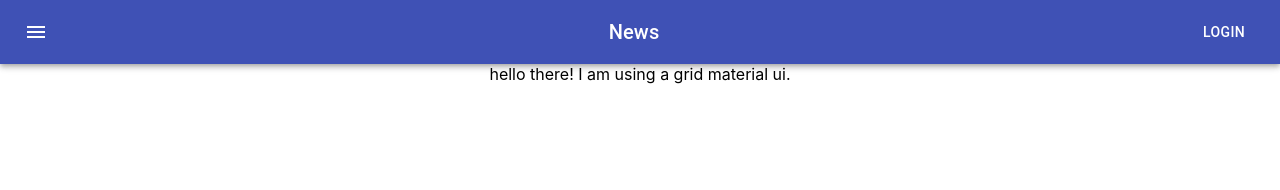
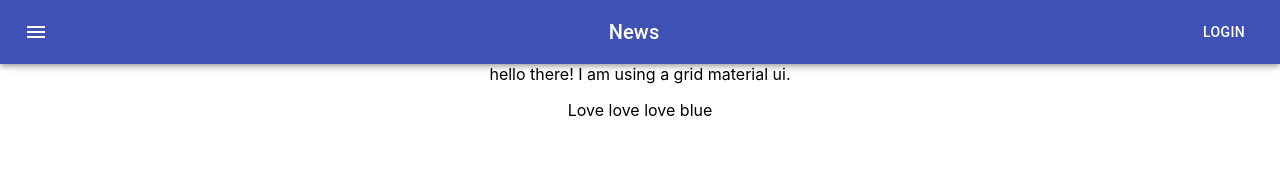
Before and after one commit to appcoreopc/rValtioTrader, a React (Create React App) app in the folder trader/: page / in a window 1280 px wide. Shown: the top 190 px of the page. Built offline with nearby package versions, Linux system fonts and the light colour scheme.

Commit message:
added context

```diff
--- a/trader/src/components/mainpage.tsx
+++ b/trader/src/components/mainpage.tsx
@@ -2,6 +2,7 @@ import Grid from '@material-ui/core/Grid';
 import { makeStyles, createStyles, Theme } from '@material-ui/core/styles';
 import { NavigationBar } from './trader/navigationBar';
 import { BottomBar } from './trader/bottomNav';
+import { Page } from '../themes/countContext';
 
 const useStyles = makeStyles((theme: Theme) =>
   createStyles({
@@ -17,7 +18,6 @@ const useStyles = makeStyles((theme: Theme) =>
   }),
 );
 
-
 export const MainPage = (props:any) => {
 
   const classes = useStyles();
@@ -27,6 +27,7 @@ export const MainPage = (props:any) => {
         <Grid container spacing={3}>
           <Grid item xs={12}>
               hello there! I am using a grid material ui.
+              <Page />
           </Grid>
         </Grid>
 
--- a/trader/src/components/trader/navigationBar.tsx
+++ b/trader/src/components/trader/navigationBar.tsx
@@ -6,6 +6,9 @@ import Typography from '@material-ui/core/Typography';
 import Button from '@material-ui/core/Button';
 import IconButton from '@material-ui/core/IconButton';
 import MenuIcon from '@material-ui/icons/Menu';
+import React, { Suspense, lazy } from 'react';
+
+//const Button = lazy(() => import('@material-ui/core/Button'));
 
 const useStyles = makeStyles((theme: Theme) =>
   createStyles({
--- /dev/null
+++ b/trader/src/themes/countContext.tsx
@@ -0,0 +1,33 @@
+import React from "react";
+const ThemeContext = React.createContext('light');
+
+class ThemedButton extends React.Component {
+    // Assign a contextType to read the current theme context.
+    // React will find the closest theme Provider above and use its value.
+    // In this example, the current theme is "dark".
+    static contextType = ThemeContext;
+    render() {
+        return <div>
+            <p> Love love love {this.context} </p>
+        </div>;
+    }
+}
+
+export const Toolbar = () => {
+    return (
+        <>
+            <ThemedButton />
+        </>
+    );
+}
+
+export const Page = (props: any) => {
+
+    return (
+        <>
+            <ThemeContext.Provider value="blue">
+                <Toolbar />
+            </ThemeContext.Provider>
+        </>
+    );
+}
```
